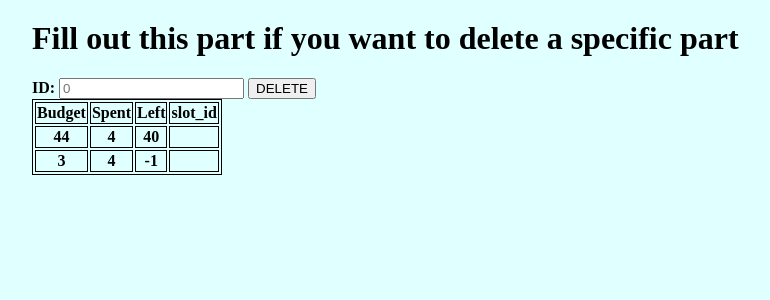
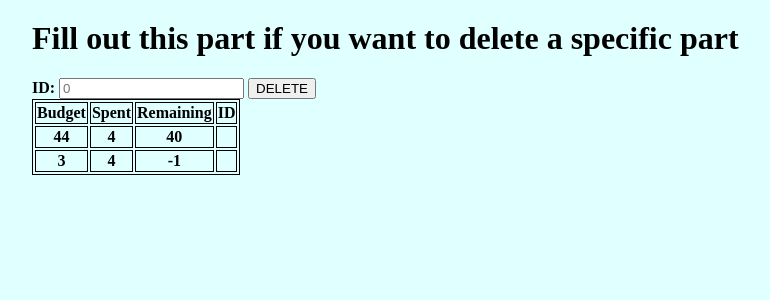
Before and after one commit to SaiHoYip/Deploy4CustomApp, a Flask app: page / in a window 1280 px wide. Shown: the part 131-431 px from the top of the page, without its empty margins (68-838 px from the left). Run offline with Flask 2, Linux system fonts and the light colour scheme; data comes from the database, SQL or seed files in the repository; lists and menus that the app fills with data are empty.

Commit message:
Update home.html

```diff
--- a/templates/home.html
+++ b/templates/home.html
@@ -32,8 +32,8 @@
         <tr>
             <th>Budget</th>
             <th>Spent</th>
-            <th>Left</th>
-            <th>slot_id</th>
+            <th>Remaining</th>
+            <th>ID</th>
         {% for row in ro %}
         <tr>
           <th> {{ row[0] }}</th> <th>{{row[1]}}</th> <th>{{row[2]}}</th> <th>{{row[4]}}</th>
```
